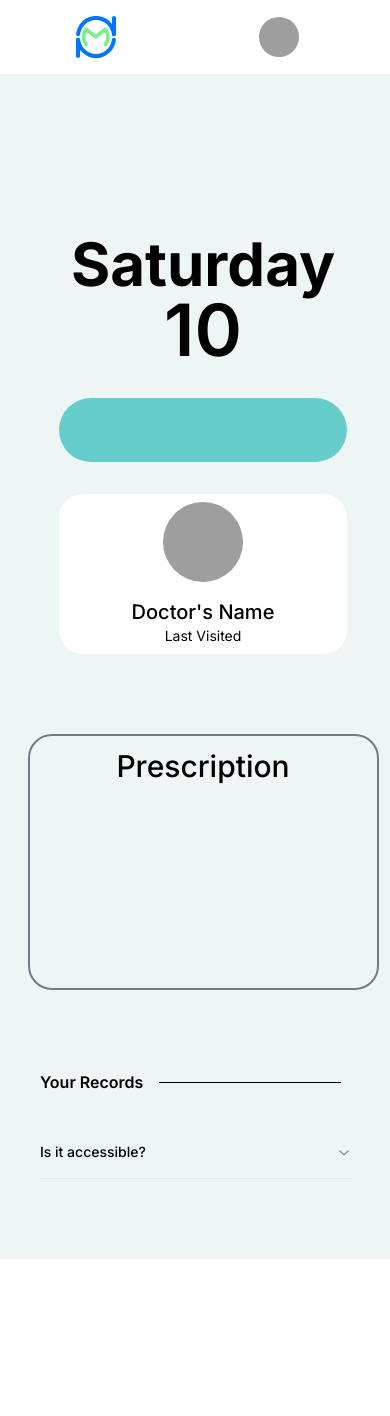
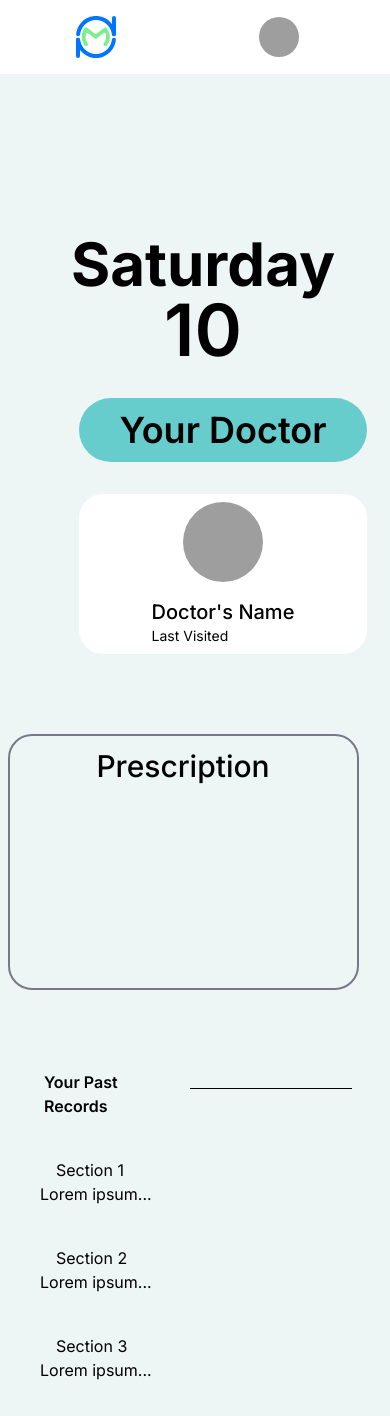
Before and after one commit to EvolutionX-10/medinsync, a Next.js app: page /records in a window 390 px wide. Shown: the top 1416 px of the page. Before the commit the page ends 1259 px from the top, so only its background shows below. Built offline with nearby package versions, Linux system fonts and the light colour scheme; grey boxes are pictures that could not be loaded.

Commit message:
records ui fix

```diff
--- a/app/records/page.jsx
+++ b/app/records/page.jsx
@@ -1,101 +1,77 @@
 "use client";
-import { useLoginDetails } from "@/store";
+
 import Navbar from "@/components/Navbar2";
 import { Avatar, AvatarFallback, AvatarImage } from "@/components/ui/avatar";
-import "./dashboard.css";
-import { Record } from "./Record";
-import { useEffect, useState } from "react";
+import { useState } from "react";
+// import "./dashboard.css";
 
 function Page() {
-	const { username, aadhaar } = useLoginDetails();
     const currentDate = new Date();
     const Day = currentDate.getDay();
     const days = ["Sunday", "Monday", "Tuesday", "Wednesday", "Thursday", "Friday", "Saturday"];
     const dayOfWeekString = days[Day];
     const date = currentDate.getDate();
 
-	const [userData, setUserData] = useState({});
-	const [hospitalData, setHospitalData] = useState({});
+    const [activeIndex, setActiveIndex] = useState(null);
 
-	useEffect(() => {
-		const getData = async () => {
-			const userData = JSON.parse(
-				(
-					await (
-						await fetch("/api/get-user", {
-							method: "POST",
-							body: JSON.stringify({
-								name: username,
-								aadhaar,
-							}),
-						})
-					).json()
-				).body
-			);
-			console.log(userData);
-			setUserData(userData);
+    const togglePanel = (index) => {
+        setActiveIndex(activeIndex === index ? null : index);
     };
-		username.length && getData();
-	}, [username]);
 
-	useEffect(() => {
-		const getData = async () => {
-			const records = userData?.records?.reverse();
-			if (!records.length) return;
-			const hospitalData = JSON.parse(
-				(
-					await (
-						await fetch("/api/get-hospital", {
-							method: "POST",
-							body: JSON.stringify({
-								gstNo: records[0].hospitalId,
-							}),
-						})
-					).json()
-				).body
-			);
-			console.log(hospitalData);
-			setHospitalData(hospitalData);
-		};
-		userData.records && getData();
-	}, [userData]);
+    const sections = [
+        { title: "Section 1", content: "Lorem ipsum..." },
+        { title: "Section 2", content: "Lorem ipsum..." },
+        { title: "Section 3", content: "Lorem ipsum..." },
+    ];
 
     return (
         <>
             <Navbar />
-			<div className="bg-[#edf6f5]  py-20">
-				<div className="flex flex-col lg:flex-row items-center justify-between lg:items-start  ml-4 lg:ml-20 mt-20 ">
-					<div className="">
-						<p className="w-full text-6xl font-bold">{dayOfWeekString}</p>
-						<p className="w-full lg:text-left text-center text-7xl font-semibold">{date}</p>
+            <div className="bg-[#edf6f5] py-20">
+                <div className="flex flex-col lg:flex-row items-center justify-between lg:items-start ml-4 lg:ml-20 mt-20">
+                    <div className="text-center lg:text-left">
+                        <p className="text-6xl font-bold">{dayOfWeekString}</p>
+                        <p className="text-7xl font-semibold">{date}</p>
                     </div>
-					<div className="w-[10vw] -ml-20 flex flex-col lg:items-start items-center gap-8">
-						<div className="lg:w-[30rem] ml-20 lg:ml-0 mt-8 lg:mt-0 w-72 h-16 rounded-full bg-[#66CDCC] flex justify-center items-center text-4xl font-semibold">
-							<p className="text-center">{hospitalData.name}</p>
+                    <div className="flex flex-col items-center gap-8 ml-10 lg:ml-0 mt-8 lg:mt-0">
+                        <div className="w-72 h-16 rounded-full bg-[#66CDCC] flex justify-center items-center text-4xl font-semibold">
+                            <p>Your Doctor</p>
                         </div>
-						<div className="lg:w-[30rem] w-72 ml-20 lg:ml-0 bg-white h-40 rounded-3xl	 flex flex-col lg:flex-row items-center justify-around ">
+                        <div className="w-72 bg-white h-40 rounded-3xl flex flex-col lg:flex-row items-center justify-around">
                             <Avatar className="h-20 w-20">
                                 <AvatarImage src="https://github.com/shadcn.png" />
                                 <AvatarFallback>CN</AvatarFallback>
                             </Avatar>
-							<div className="flex flex-col items-start ">
-								<p className="lg:-ml-20 lg:text-3xl text-xl font-medium ">Doctor's Name</p>
-								<p className="text-sm lg:text-left text-center w-full">Last Visited </p>
+                            <div className="flex flex-col items-start lg:ml-4">
+                                <p className="text-xl font-medium">Doctor's Name</p>
+                                <p className="text-sm">Last Visited</p>
                             </div>
                         </div>
                     </div>
-					<div className="flex justify-center ml-20 lg:ml-0 mt-20 lg:mt-0">
-						<div className="lg:w-[30rem] w-[90vw] h-64 rounded-3xl border-[#797885] border-2 mr-20">
-							<p className="block font-medium mx-auto text-center mt-3 text-3xl">Prescription</p>
+                    <div className="flex justify-center mt-20 lg:mt-0">
+                        <div className="w-[90vw] lg:w-[30rem] h-64 rounded-3xl border-[#797885] border-2 mr-10">
+                            <p className="text-3xl font-medium text-center mt-3">Prescription</p>
                         </div>
                     </div>
                 </div>
-				<div className="w-[80vw] border-red-400 mt-20 lg:ml-48 ml-10 ">
-					<div className="flex">
-						<p className="font-semibold ">Your Records</p>
-						<hr className="mt-3 lg:ml-16 ml-4 mb-8 w-7/12 lg:w-10/12 h-3 border-black" />
+                <div className="w-[80vw] mt-20 lg:ml-48 ml-10">
+                    <div className="flex items-center">
+                        <p className="font-semibold px-1">Your Past Records</p>
+                        <hr className="ml-4  w-7/12 h-3 border-black" />
                     </div>
-					<Record />
+                    {sections.map((section, index) => (
+                        <div key={index} className="accordion-container mt-10 w-[80vw]">
+                            <button
+                                className={`text-left px-4 accordion-button ${activeIndex === index ? "active" : ""}`}
+                                onClick={() => togglePanel(index)}
+                            >
+                                {section.title}
+                            </button>
+                            <div className={`accordion-panel ${activeIndex === index ? "active" : ""}`}>
+                                <p>{section.content}</p>
+                            </div>
+                        </div>
+                    ))}
                 </div>
             </div>
         </>
```
Lines whose indentation alone changed are shown as unchanged.
